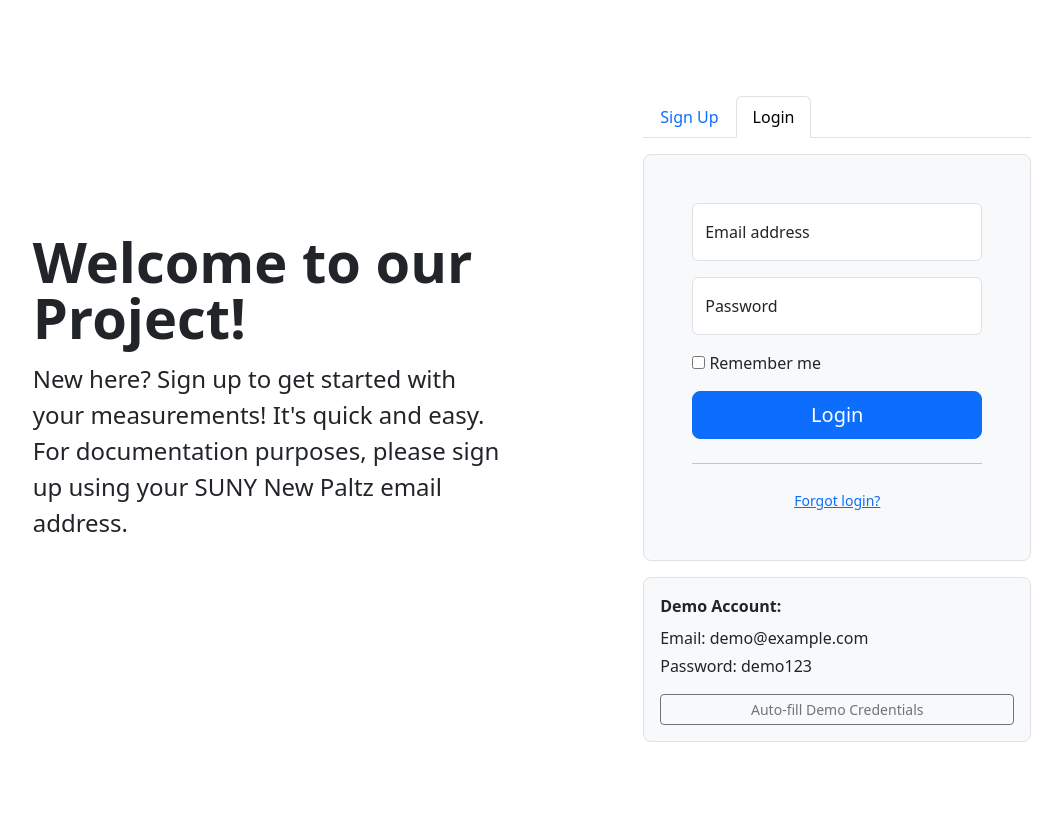
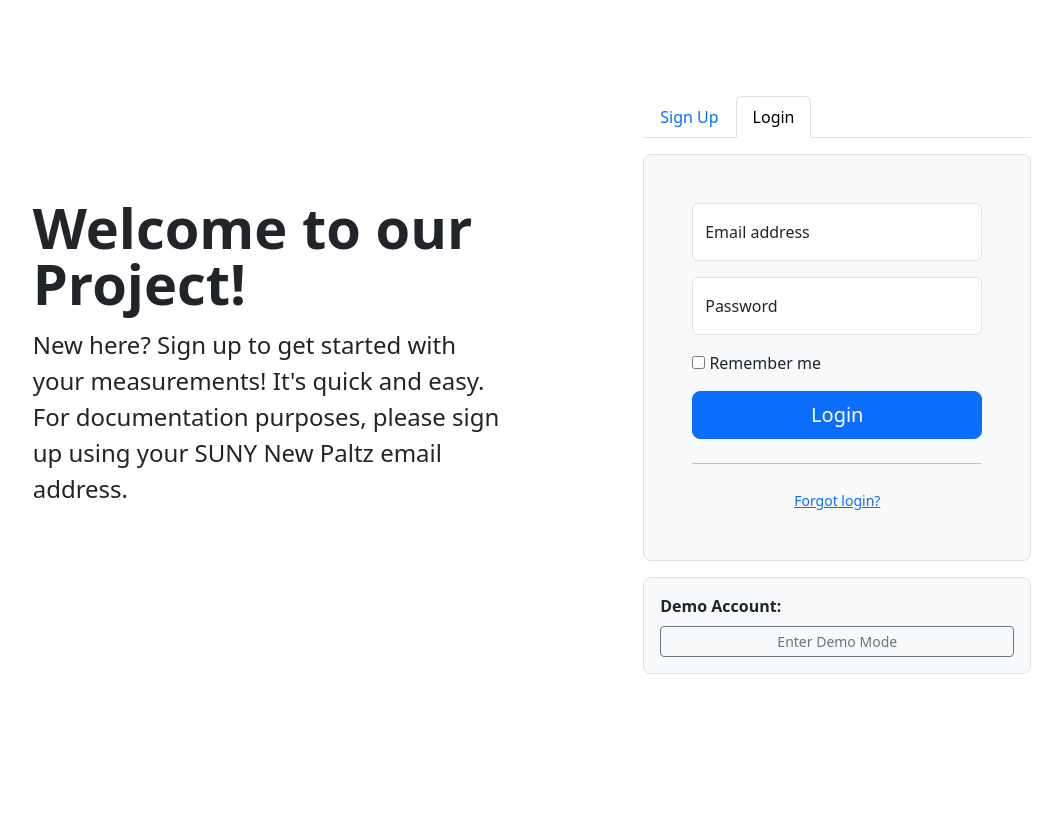
Before and after one commit to RodolfoBaez/testingV2, a Flask app: page / in a window 1280 px wide, after a click on "Login". Shown: the whole page, without its empty margins (108-1170 px from the left). After the commit the page ends 674 px from the top, so only its background shows below. Run offline with Flask 3, Linux system fonts and the light colour scheme.

Commit message:
Updated admin page/demo account security

```diff
--- a/Version2/main.py
+++ b/Version2/main.py
@@ -380,14 +380,14 @@ def documentation():
         conn.commit()
         conn.close()
 
-    # Fetch all users from the database
+    # Fetch all users except the demo user
     conn = sqlite3.connect(DB_path)
     cursor = conn.cursor()
-    cursor.execute("SELECT first_name, last_name, email, id, is_admin FROM users")
+    cursor.execute("SELECT first_name, last_name, email, id, is_admin FROM users WHERE email != 'demo@example.com'")
     users = cursor.fetchall()
     conn.close()
 
-    return render_template("documentation.html", users=users)
+    return render_template("documentation.html", users=users, logged_in_email=session['email'])
 
 @app.route('/pulse_graph')
 def pulsegraph():
@@ -572,14 +572,30 @@ def login():
 
         user = get_user_by_email(email)
         if user:
-            stored_password = user[4]  # Assuming user[4] is the hashed password column
-            if bcrypt.checkpw(password.encode('utf-8'), stored_password):
-                session["email"] = email  # Store email in session
-                flash("Login successful!", "success")
-                return redirect(url_for("home"))
-            else:
-                flash("Incorrect password. Please try again.", "error")
-                return redirect(url_for("home") + "?login=1")
+            stored_password = user[4]  # Assuming user[4] is the password column
+            try:
+                # Check if the stored password is hashed
+                if bcrypt.checkpw(password.encode('utf-8'), stored_password):
+                    session["email"] = email  # Store email in session
+                    flash("Login successful!", "success")
+                    return redirect(url_for("home"))
+            except TypeError:
+                # If the stored password is plain text, hash it and update the database
+                if password == stored_password:  # Plain-text password match
+                    hashed_password = bcrypt.hashpw(password.encode('utf-8'), bcrypt.gensalt())
+                    conn = sqlite3.connect(DB_path)
+                    cursor = conn.cursor()
+                    cursor.execute("UPDATE users SET password = ? WHERE id = ?", (hashed_password, user[0]))
+                    conn.commit()
+                    conn.close()
+
+                    # Log the user in after updating the password
+                    session["email"] = email
+                    flash("Login successful! Your password has been secured.", "success")
+                    return redirect(url_for("home"))
+
+            flash("Incorrect password. Please try again.", "error")
+            return redirect(url_for("home") + "?login=1")
         else:
             flash("Email not found. Please register.", "error")
             return redirect(url_for("home") + "?login=1")
--- a/Version2/templates/index.html
+++ b/Version2/templates/index.html
@@ -88,17 +88,39 @@
               <!-- Demo account info -->
               <div class="mt-3 p-3 border rounded-3 bg-light">
                 <p class="mb-2"><strong>Demo Account:</strong></p>
-                <p class="mb-1">Email: demo@example.com</p>
-                <p>Password: demo123</p>
-                <button class="btn btn-sm btn-outline-secondary w-100"
-                        onclick="document.getElementById('floatingLoginEmail').value='demo@example.com'; document.getElementById('floatingLoginPassword').value='demo123';">
-                  Auto-fill Demo Credentials
+
+                <!-- Button to trigger modal -->
+                <button class="btn btn-sm btn-outline-secondary w-100" data-bs-toggle="modal" data-bs-target="#demoModal">
+                    Enter Demo Mode
                 </button>
               </div>
             </div>
           </div>
         {% endif %}
       </div>
+    </div>
+</div>
+
+<!-- Demo Confirmation Modal -->
+<div class="modal fade" id="demoModal" tabindex="-1" aria-labelledby="demoModalLabel" aria-hidden="true">
+    <div class="modal-dialog modal-dialog-centered">
+        <div class="modal-content">
+            <div class="modal-header">
+                <h5 class="modal-title" id="demoModalLabel">Enter Demo Mode</h5>
+                <button type="button" class="btn-close" data-bs-dismiss="modal" aria-label="Close"></button>
+            </div>
+            <div class="modal-body">
+                Are you sure you want to enter demo mode? This mode uses a simulated version of the HP4280A, and any data recorded in this session will not be saved.
+            </div>
+            <div class="modal-footer">
+                <button type="button" class="btn btn-secondary" data-bs-dismiss="modal">Cancel</button>
+                <form action="/login" method="POST">
+                    <input type="hidden" name="email" value="demo@example.com">
+                    <input type="hidden" name="password" value="demo123">
+                    <button type="submit" class="btn btn-primary">Confirm</button>
+                </form>
+            </div>
+        </div>
     </div>
 </div>
 
```
Also changed, not shown: Version2/database.py (+20 -0 lines), Version2/templates/documentation.html (+8 -7 lines), Version2/database.db.
